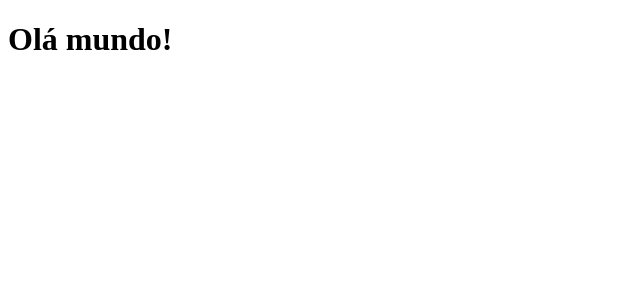
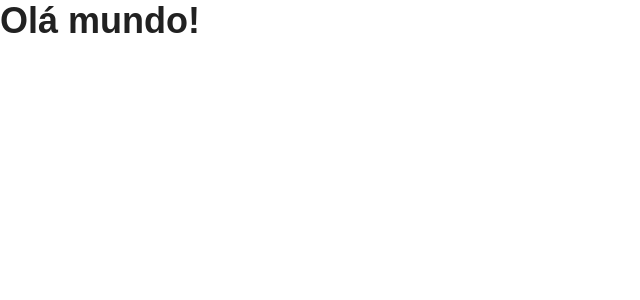
Before and after one commit to dyegosoriano/web-comentarios, a React (Create React App) app: page / in a window 1280 px wide. Shown: the top 300 px of the page, without its empty margins (0-640 px from the left). Built offline with nearby package versions, Linux system fonts and the light colour scheme.

Commit message:
add styled-components e estilos globais

```diff
--- a/package.json
+++ b/package.json
@@ -13,6 +13,7 @@
     "react": "^17.0.1",
     "react-dom": "^17.0.1",
     "react-scripts": "3.4.4",
+    "styled-components": "^5.2.0",
     "typescript": "~3.7.2"
   },
   "scripts": {
@@ -34,9 +35,10 @@
     ]
   },
   "devDependencies": {
+    "@types/styled-components": "^5.1.4",
     "@typescript-eslint/eslint-plugin": "^4.5.0",
     "@typescript-eslint/parser": "^4.5.0",
-    "eslint": "^7.11.0",
+    "eslint": "^6.6.0",
     "eslint-config-prettier": "^6.14.0",
     "eslint-config-standard": "^15.0.0",
     "eslint-plugin-import": "^2.22.1",
--- a/src/App.tsx
+++ b/src/App.tsx
@@ -1,5 +1,13 @@
 import React from 'react'
 
+import GlobalStyle from './styles/global'
+
 export default function App() {
-  return <h1>Olá mundo!</h1>
+  return (
+    <>
+      <h1>Olá mundo!</h1>
+
+      <GlobalStyle />
+    </>
+  )
 }
--- /dev/null
+++ b/src/styles/global.tsx
@@ -0,0 +1,18 @@
+import { createGlobalStyle } from 'styled-components'
+
+export default createGlobalStyle`
+  * {
+    margin: 0;
+    padding: 0;
+    box-sizing: border-box;
+  }
+
+  body {
+    background: #fff;
+    color: #212121;
+  }
+
+  body, input, button, textarea {
+    font: 600 18px sans-serif;
+  }
+`
```
Also changed, not shown: 1 other file (tests, documents, lock files or other folders).
